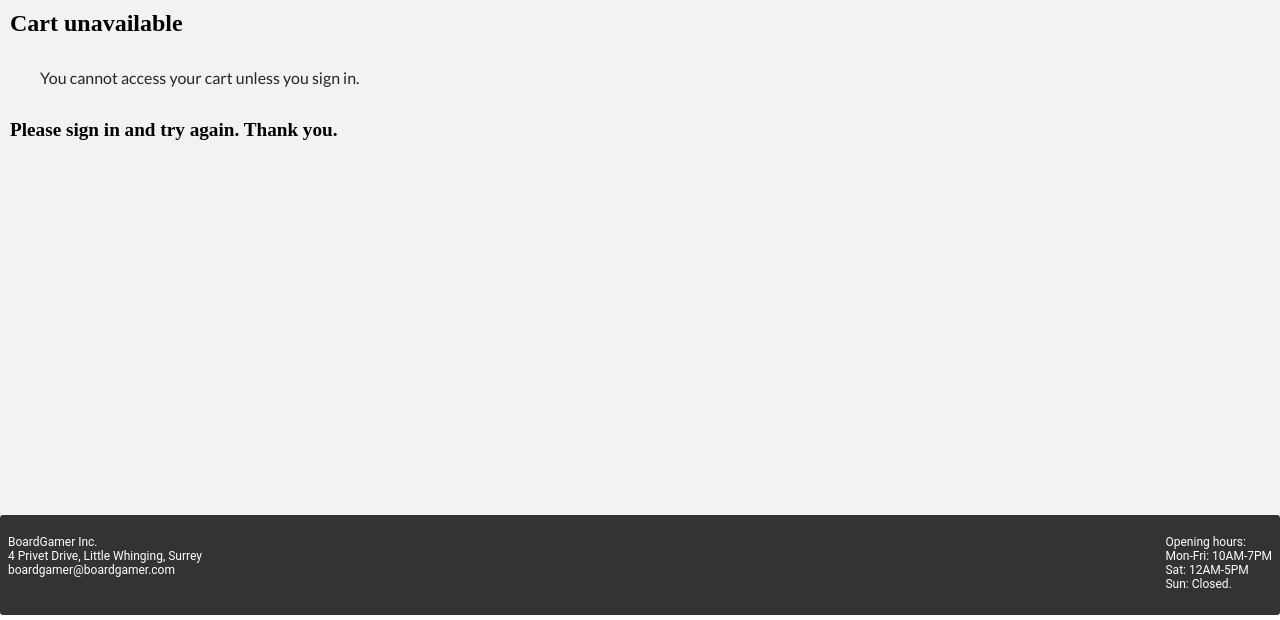
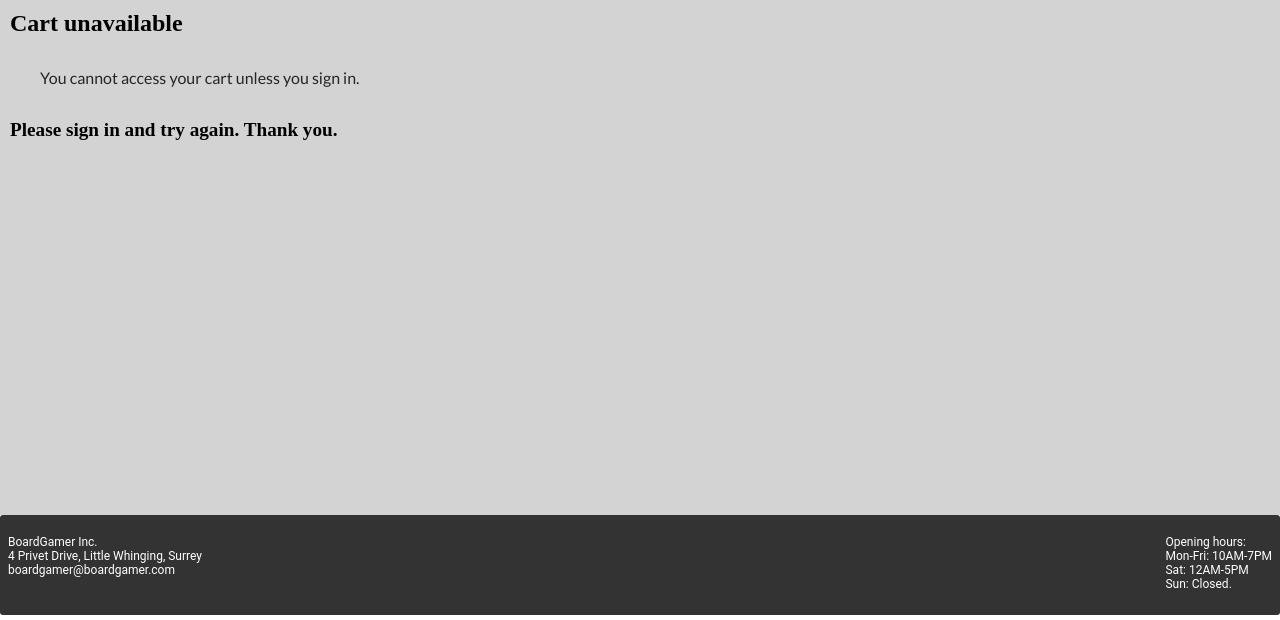
Before and after one commit to andreabjork/Gamestore, a PHP site: page /cart.php in a window 1280 px wide. Shown: the part 180-800 px from the top of the page. Run offline with PHP 8.4, Linux system fonts and the light colour scheme; data comes from the database, SQL or seed files in the repository; some web fonts are replaced.

Commit message:
one last thing

```diff
--- a/Webstore/CSS/main.css
+++ b/Webstore/CSS/main.css
@@ -10,7 +10,7 @@
 .container {
 	position: relative;
     width: 100%;
-    background-color: #f2f2f2;
+    background-color: #d3d3d3;
 	min-height: 500px;
 }
 
@@ -22,6 +22,7 @@
     border-radius: 5px;
     margin: 10px;
     overflow: hidden;
+    box-shadow: -5px 5px 5px;
 }
 
     .productName {
```
Also changed, not shown: Webstore/JS/product.js (+2 -5 lines).
